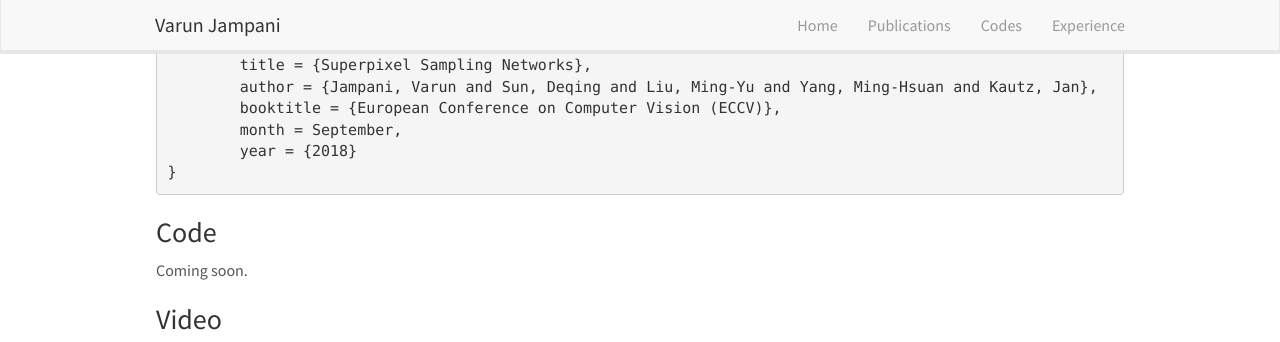
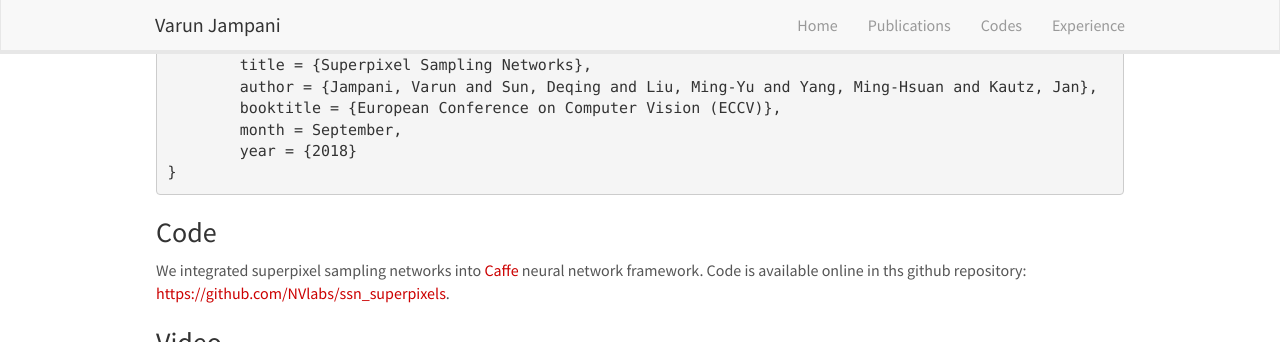
Before and after one commit to varunjampani/varunjampani.github.io, a Jekyll site: the page built from _pages/ssn.md, in a window 1280 px wide and 900 px high, scrolled down 1344 px, cut to the strip 0-342 px from the top of the window. Built offline with Jekyll 4.4.1, drawn with Linux system fonts in a browser that asks for light colours; nearby versions of some CDN libraries.

Commit message:
ssn code

```diff
--- a/_data/publist.yml
+++ b/_data/publist.yml
@@ -17,8 +17,8 @@
     url: http://varunjampani.github.io/ssn
     display: project page
   link5:
-    url:
-    display: code (coming soon)
+    url: https://github.com/NVlabs/ssn_superpixels
+    display: code (github)
 
 - title: Switchable Temporal Propagation Network
   image: stpn_teaser.png
--- a/_pages/ssn.md
+++ b/_pages/ssn.md
@@ -63,7 +63,8 @@ Please consider citing if you make use of this work and/or the corresponding cod
 
 [comment]: Code
 <h3> Code </h3>
-Coming soon.
+We integrated superpixel sampling networks into <a href="http://caffe.berkeleyvision.org/" style="color: #CC0000"> Caffe </a> neural network framework. Code is available online in ths github repository:
+<a href="https://github.com/NVlabs/ssn_superpixels" style="color: #CC0000">https://github.com/NVlabs/ssn_superpixels</a>.
 
 [comment]: Video
 <h3> Video </h3>
```
Also changed, not shown: _pages/codes.md (+2 -0 lines).
